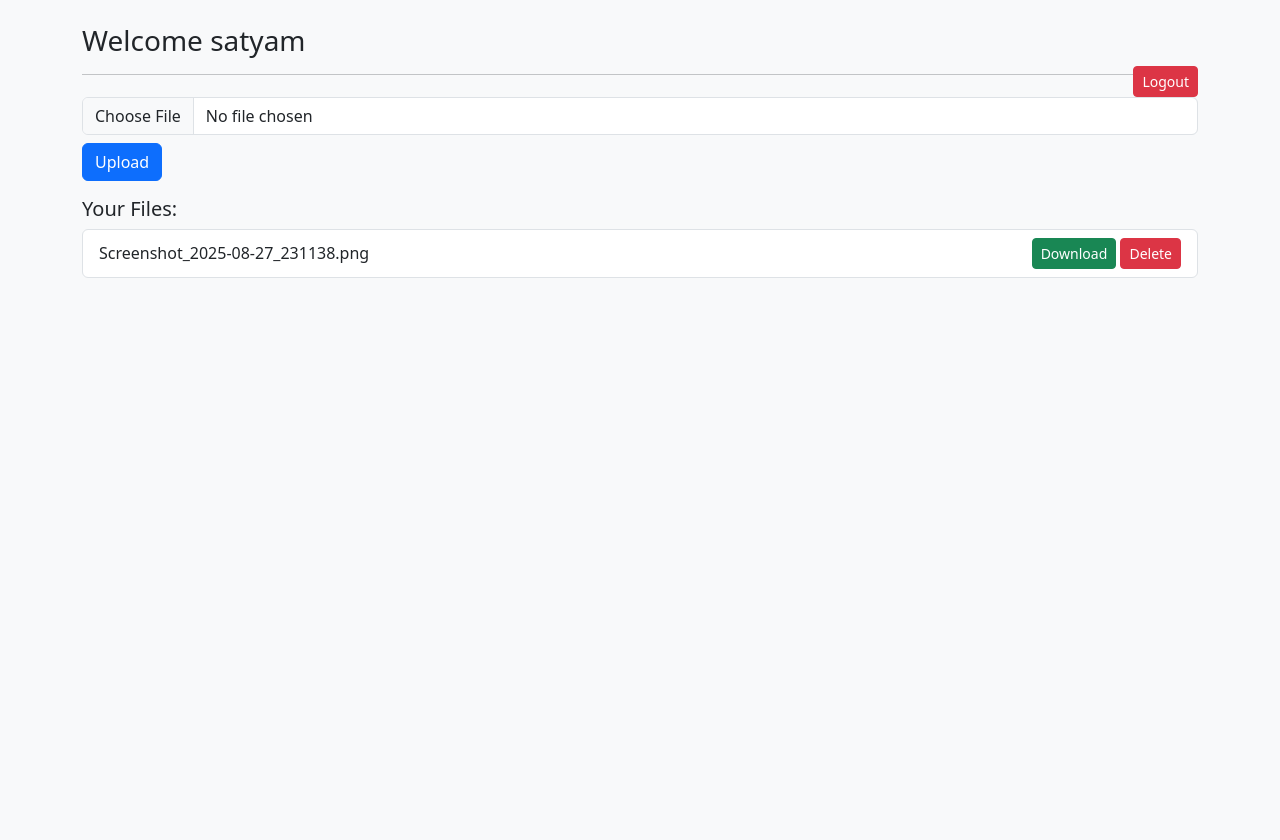
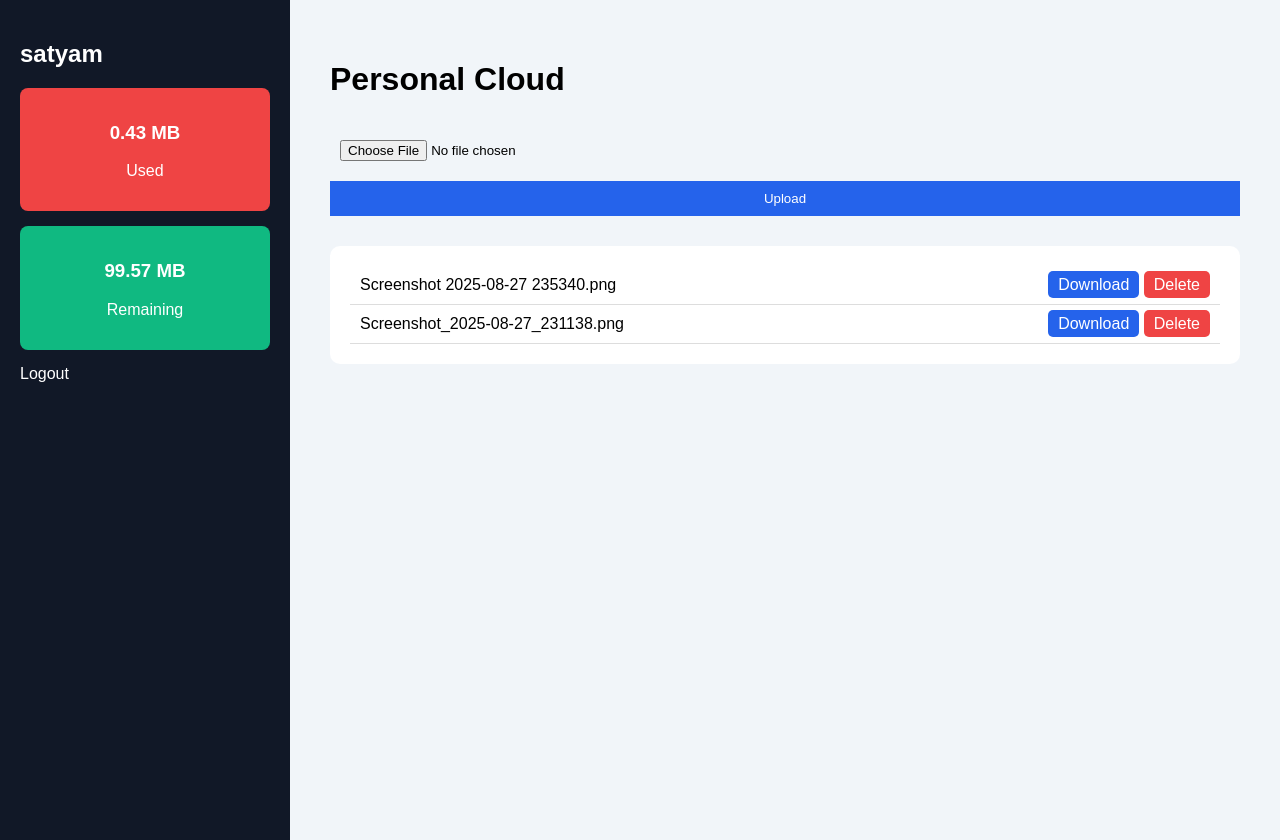
Before and after one commit to 418satyam/cloud, a Flask app: page /dashboard in a window 1280 px wide. Before the commit the page ends 278 px from the top, so only its background shows below. Run offline with Flask 3, Linux system fonts and the light colour scheme; a user stored in the database is signed in.

Commit message:
first commit

```diff
--- a/app.py
+++ b/app.py
@@ -7,15 +7,19 @@ import sqlite3
 app = Flask(__name__)
 app.secret_key = "supersecretkey"
 
-UPLOAD_FOLDER = "uploads"
+BASE_DIR = os.path.abspath(os.path.dirname(__file__))
+UPLOAD_FOLDER = os.path.join(BASE_DIR, "uploads")
+DATABASE = os.path.join(BASE_DIR, "users.db")
+
+os.makedirs(UPLOAD_FOLDER, exist_ok=True)
 app.config["UPLOAD_FOLDER"] = UPLOAD_FOLDER
-os.makedirs(UPLOAD_FOLDER, exist_ok=True)
+
+STORAGE_LIMIT_MB = 100  # Per user limit
 
 login_manager = LoginManager()
 login_manager.init_app(app)
 login_manager.login_view = "login"
 
-DATABASE = "users.db"
 
 # ---------------- DATABASE ---------------- #
 
@@ -38,6 +42,7 @@ def init_db():
 
 init_db()
 
+
 # ---------------- USER CLASS ---------------- #
 
 class User(UserMixin):
@@ -54,11 +59,13 @@ def load_user(user_id):
         return User(user["id"], user["username"])
     return None
 
+
 # ---------------- ROUTES ---------------- #
 
 @app.route("/")
 def home():
     return redirect(url_for("login"))
+
 
 @app.route("/register", methods=["GET", "POST"])
 def register():
@@ -79,6 +86,7 @@ def register():
 
     return render_template("register.html")
 
+
 @app.route("/login", methods=["GET", "POST"])
 def login():
     if request.method == "POST":
@@ -97,6 +105,7 @@ def login():
 
     return render_template("login.html")
 
+
 @app.route("/dashboard", methods=["GET", "POST"])
 @login_required
 def dashboard():
@@ -106,19 +115,60 @@ def dashboard():
     if request.method == "POST":
         file = request.files["file"]
         if file:
-            file.save(os.path.join(user_folder, file.filename))
+            file_path = os.path.join(user_folder, file.filename)
+
+            # Check size before saving
+            file.seek(0, os.SEEK_END)
+            file_size = file.tell() / (1024 * 1024)
+            file.seek(0)
+
+            current_size = sum(
+                os.path.getsize(os.path.join(user_folder, f))
+                for f in os.listdir(user_folder)
+            ) / (1024 * 1024)
+
+            if current_size + file_size > STORAGE_LIMIT_MB:
+                flash("Storage limit exceeded!")
+            else:
+                file.save(file_path)
 
     files = os.listdir(user_folder)
-    return render_template("dashboard.html", files=files)
+
+    total_size = sum(
+        os.path.getsize(os.path.join(user_folder, f))
+        for f in files
+    ) / (1024 * 1024)
+
+    total_size = round(total_size, 2)
+    remaining = round(STORAGE_LIMIT_MB - total_size, 2)
+
+    return render_template(
+        "dashboard.html",
+        files=files,
+        used=total_size,
+        remaining=remaining,
+        username=current_user.username
+    )
+
+
+@app.route("/download/<filename>")
+@login_required
+def download_file(filename):
+    user_folder = os.path.join(app.config["UPLOAD_FOLDER"], current_user.username)
+    return send_from_directory(user_folder, filename, as_attachment=True)
+
 
 @app.route("/delete/<filename>")
 @login_required
 def delete_file(filename):
     user_folder = os.path.join(app.config["UPLOAD_FOLDER"], current_user.username)
     file_path = os.path.join(user_folder, filename)
+
     if os.path.exists(file_path):
         os.remove(file_path)
+
     return redirect(url_for("dashboard"))
+
 
 @app.route("/logout")
 @login_required
@@ -126,5 +176,6 @@ def logout():
     logout_user()
     return redirect(url_for("login"))
 
+
 if __name__ == "__main__":
     app.run(debug=True)
--- /dev/null
+++ b/static/style.css
@@ -0,0 +1,96 @@
+body {
+    margin: 0;
+    font-family: Arial, sans-serif;
+    display: flex;
+    background: #f1f5f9;
+}
+
+.center {
+    justify-content: center;
+    align-items: center;
+    height: 100vh;
+}
+
+.card {
+    background: white;
+    padding: 30px;
+    width: 300px;
+    border-radius: 8px;
+    box-shadow: 0 4px 12px rgba(0,0,0,0.1);
+}
+
+input {
+    width: 100%;
+    padding: 10px;
+    margin: 10px 0;
+}
+
+button {
+    width: 100%;
+    padding: 10px;
+    background: #2563eb;
+    color: white;
+    border: none;
+    cursor: pointer;
+}
+
+button:hover {
+    background: #1e40af;
+}
+
+.sidebar {
+    width: 250px;
+    background: #111827;
+    color: white;
+    padding: 20px;
+    height: 100vh;
+}
+
+.box {
+    padding: 15px;
+    margin: 15px 0;
+    border-radius: 8px;
+    text-align: center;
+}
+
+.red { background: #ef4444; }
+.green { background: #10b981; }
+
+.logout {
+    color: white;
+    text-decoration: none;
+}
+
+.main {
+    flex: 1;
+    padding: 40px;
+}
+
+.upload {
+    margin-bottom: 30px;
+}
+
+.files {
+    background: white;
+    padding: 20px;
+    border-radius: 10px;
+}
+
+.file-row {
+    display: flex;
+    justify-content: space-between;
+    padding: 10px;
+    border-bottom: 1px solid #ddd;
+}
+
+.btn {
+    padding: 5px 10px;
+    text-decoration: none;
+    background: #2563eb;
+    color: white;
+    border-radius: 5px;
+}
+
+.delete {
+    background: #ef4444;
+}
--- a/templates/dashboard.html
+++ b/templates/dashboard.html
@@ -2,39 +2,45 @@
 <html>
 <head>
     <title>Dashboard</title>
-    <link href="https://cdn.jsdelivr.net/npm/bootstrap@5.3.2/dist/css/bootstrap.min.css" rel="stylesheet">
+    <link rel="stylesheet" href="{{ url_for('static', filename='style.css') }}">
 </head>
-<body class="bg-light">
+<body>
 
-<div class="container mt-4">
-    <h3>Welcome {{ current_user.username }}</h3>
-    <a href="/logout" class="btn btn-danger btn-sm float-end">Logout</a>
+<div class="sidebar">
+    <h2>{{ username }}</h2>
 
-    <hr>
+    <div class="box red">
+        <h3>{{ used }} MB</h3>
+        <p>Used</p>
+    </div>
 
-    {% with messages = get_flashed_messages() %}
-        {% if messages %}
-            <div class="alert alert-info">{{ messages[0] }}</div>
-        {% endif %}
-    {% endwith %}
+    <div class="box green">
+        <h3>{{ remaining }} MB</h3>
+        <p>Remaining</p>
+    </div>
 
-    <form action="/upload" method="post" enctype="multipart/form-data" class="mb-3">
-        <input class="form-control mb-2" type="file" name="file" required>
-        <button class="btn btn-primary">Upload</button>
+    <a href="/logout" class="logout">Logout</a>
+</div>
+
+<div class="main">
+    <h1>Personal Cloud</h1>
+
+    <form method="POST" enctype="multipart/form-data" class="upload">
+        <input type="file" name="file" required>
+        <button type="submit">Upload</button>
     </form>
 
-    <h5>Your Files:</h5>
-    <ul class="list-group">
+    <div class="files">
         {% for file in files %}
-        <li class="list-group-item d-flex justify-content-between align-items-center">
-            {{ file }}
+        <div class="file-row">
+            <span>{{ file }}</span>
             <div>
-                <a href="/download/{{ file }}" class="btn btn-sm btn-success">Download</a>
-                <a href="/delete/{{ file }}" class="btn btn-sm btn-danger">Delete</a>
+                <a href="/download/{{ file }}" class="btn">Download</a>
+                <a href="/delete/{{ file }}" class="btn delete">Delete</a>
             </div>
-        </li>
+        </div>
         {% endfor %}
-    </ul>
+    </div>
 </div>
 
 </body>
```
Also changed, not shown: templates/login.html (+9 -19 lines), templates/register.html (+8 -18 lines), uploads/satyam/Screenshot 2025-08-27 235340.png (added), users.db.
